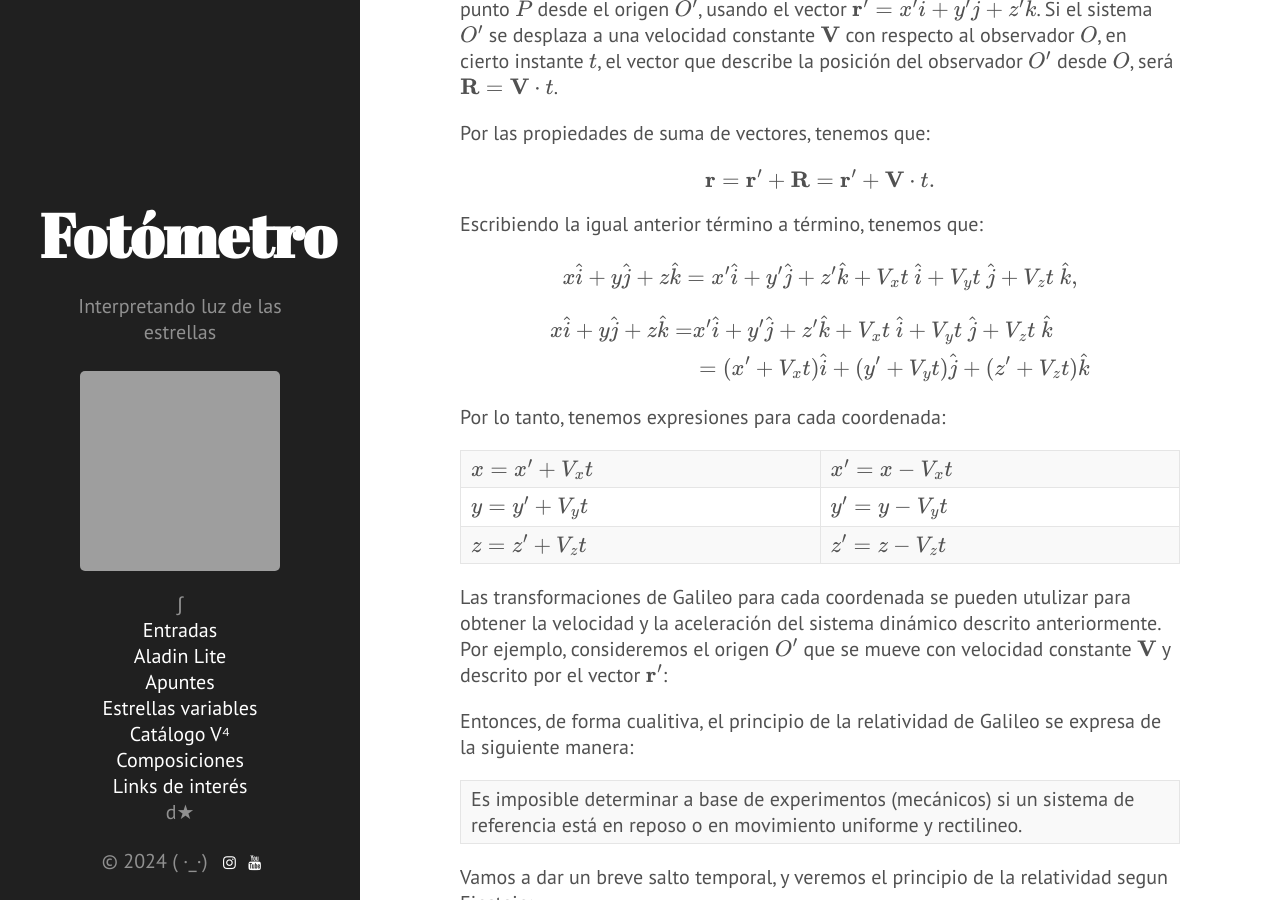
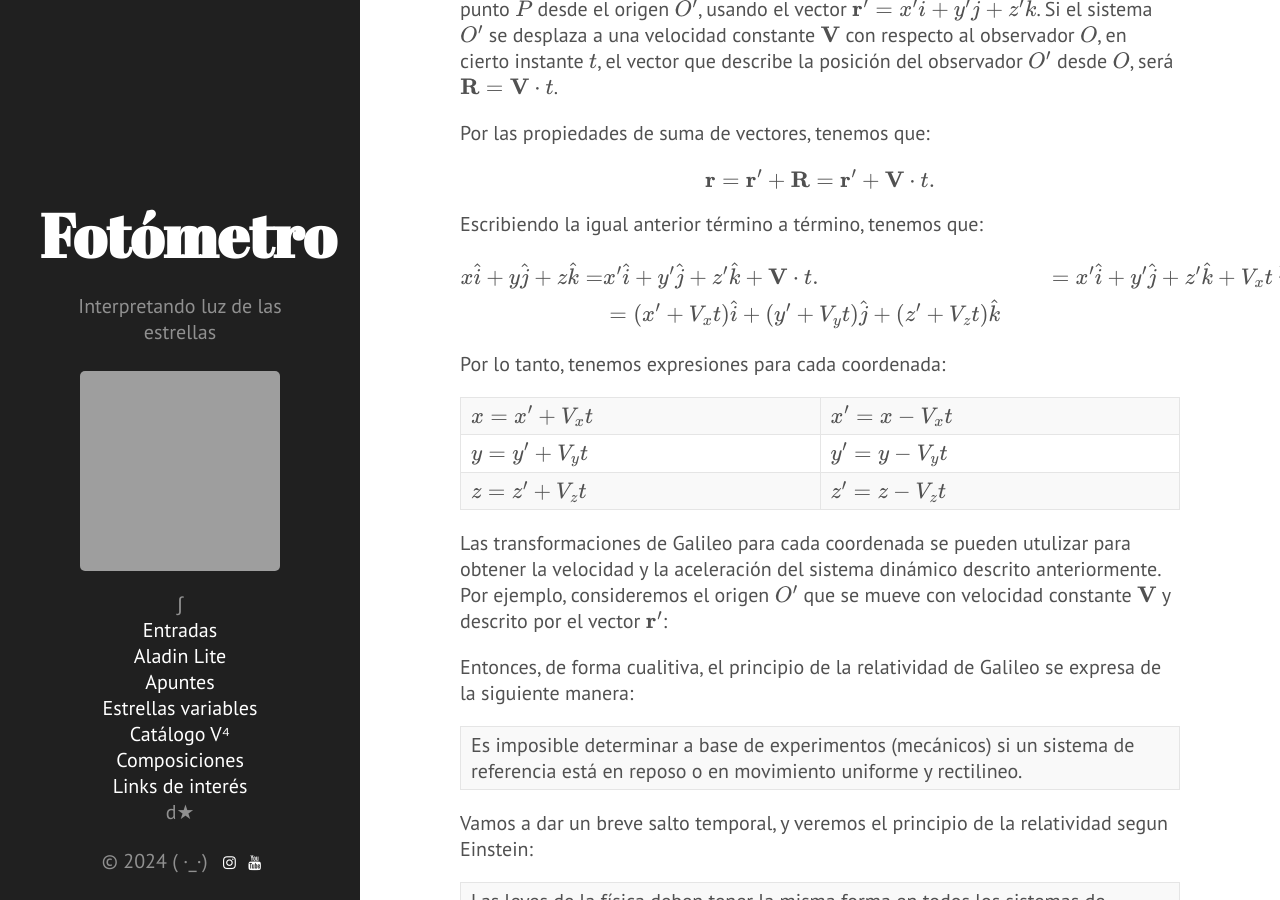
Before and after one commit to nicomedinap/nicomedinap.github.io, a Jekyll site: the page built from apuntes/FisicaDeFronteras/RelatividadGeneral.md, in a window 1280 px wide and 900 px high, scrolled down 5910 px. Built offline with Jekyll 4.4.1, drawn with Linux system fonts in a browser that asks for light colours; formulas are drawn with MathJax 3; a script that is not in the unit is left out; grey boxes are pictures that could not be loaded.

Commit message:
Update RelatividadGeneral.md

```diff
--- a/apuntes/FisicaDeFronteras/RelatividadGeneral.md
+++ b/apuntes/FisicaDeFronteras/RelatividadGeneral.md
@@ -185,12 +185,9 @@ $$
 Escribiendo la igual anterior término a término, tenemos que:
 
 $$
-x \hat{i}+ y \hat{j}+z \hat{k} = x' \hat{i}+ y' \hat{j}+z' \hat{k} + V_x t\ \hat{i} + V_y t\ \hat{j} + V_z t\ \hat{k},
-$$
-
-$$
 \begin{align}
-x \hat{i}+ y \hat{j}+z \hat{k} =& x' \hat{i}+ y' \hat{j}+z' \hat{k} + V_x t\ \hat{i} + V_y t\ \hat{j} + V_z t\ \hat{k} \\
+x \hat{i}+ y \hat{j}+z \hat{k} =& x' \hat{i}+ y' \hat{j}+z' \hat{k} + \mathbf{V} \cdot t.
+	   & = x' \hat{i}+ y' \hat{j}+z' \hat{k} + V_x t\ \hat{i} + V_y t\ \hat{j} + V_z t\ \hat{k} \\
        & = (x'+V_x t)\hat{i} + (y'+V_y t)\hat{j} + (z'+V_z t)\hat{k} \\
 \end{align}
 $$
```
